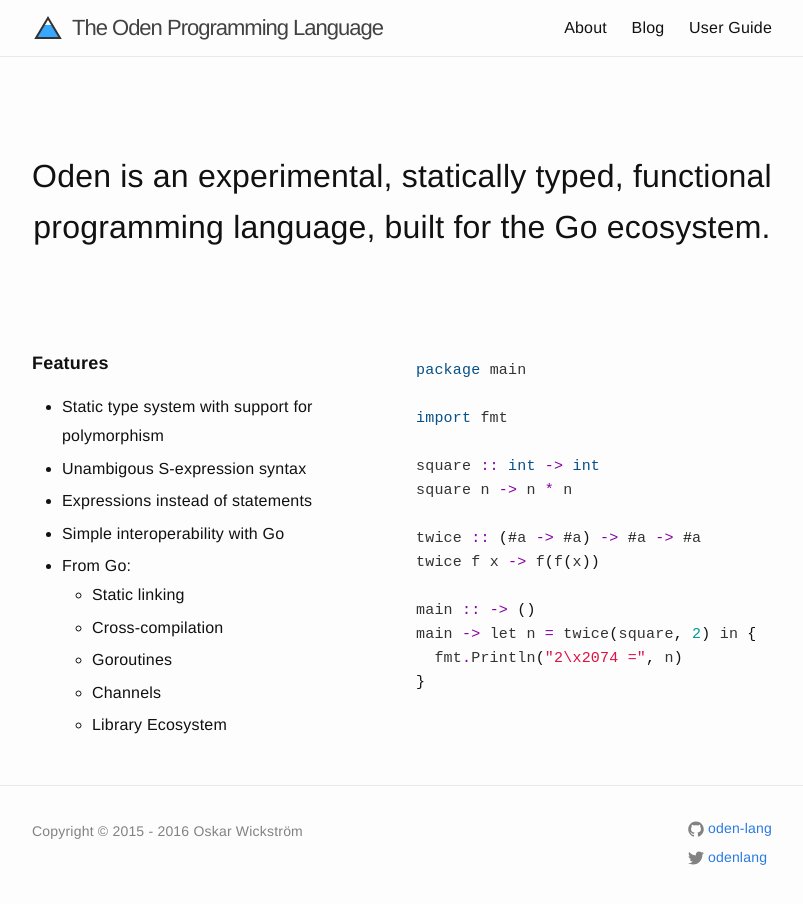
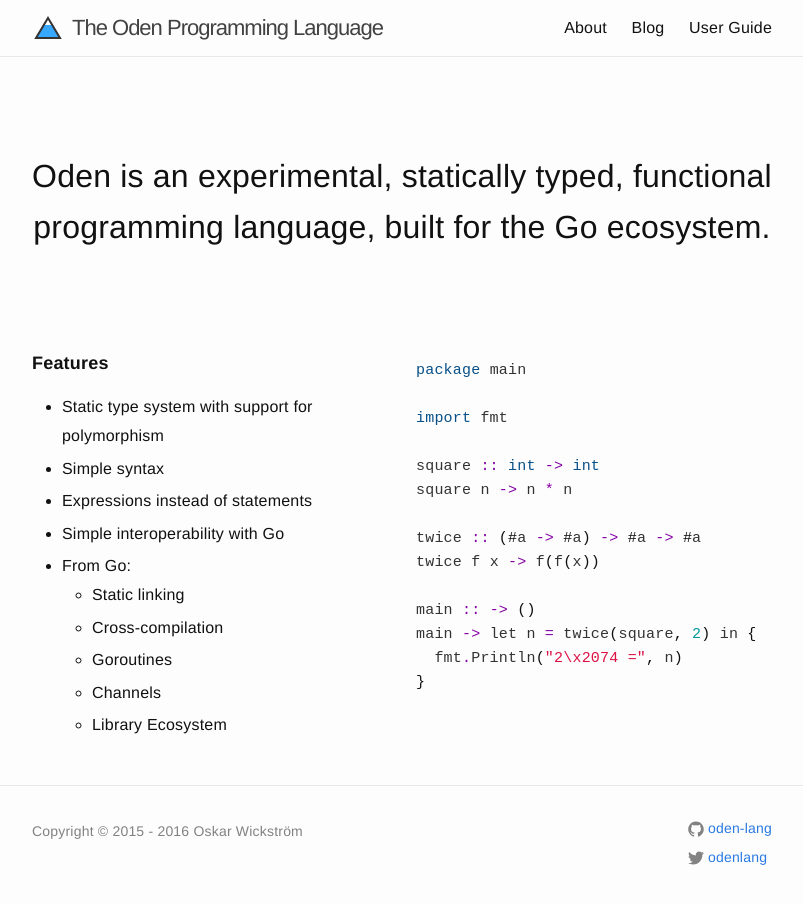
Before and after one commit to oden-lang/oden-lang.github.io, a Jekyll site: the page built from index.md, in a window 1280 px wide. Shown: the whole page, without its empty margins (238-1041 px from the left). Built offline with Jekyll 4.4.1, drawn with Linux system fonts in a browser that asks for light colours.

Commit message:
Update start.html

```diff
--- a/_layouts/start.html
+++ b/_layouts/start.html
@@ -18,7 +18,7 @@
           <h2>Features</h2>
           <ul>
             <li>Static type system with support for polymorphism</li>
-            <li>Unambigous S-expression syntax</li>
+            <li>Simple syntax</li>
             <li>Expressions instead of statements</li>
             <li>Simple interoperability with Go</li>
             <li>
```
